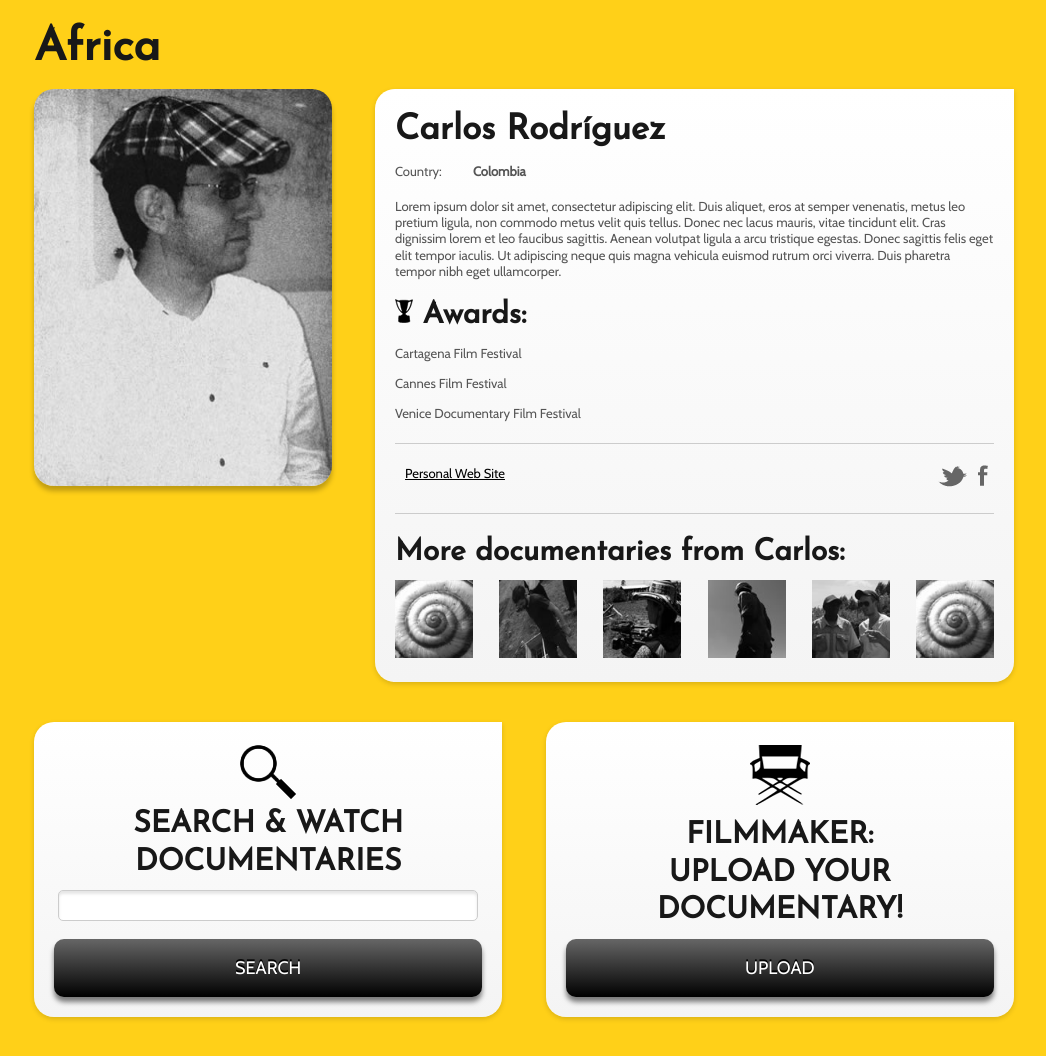
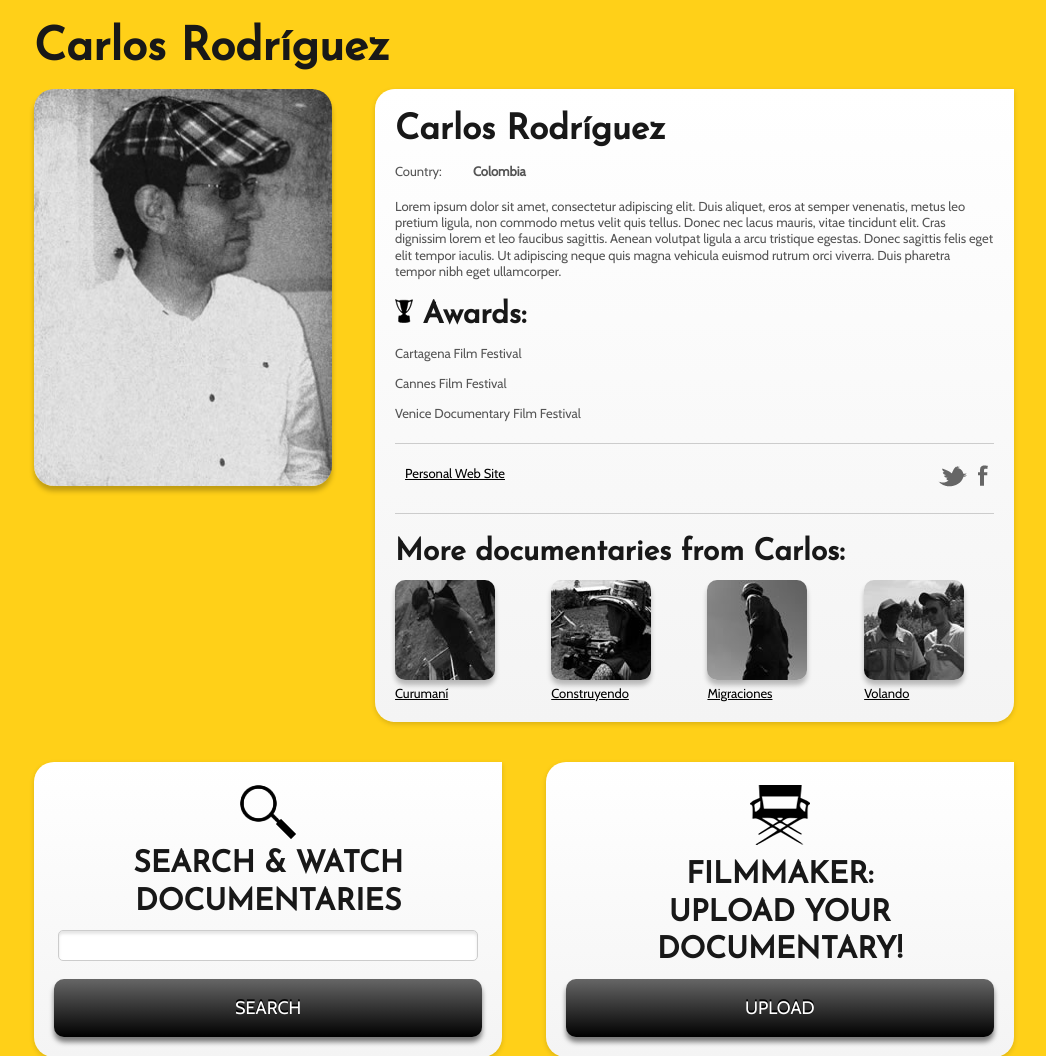
Before and after one commit to SWBogotaOrg/D-VU, a CakePHP app: the page made by app/View/Pages/director.ctp in a window 1280 px wide. Shown: the part 200-1256 px from the top of the page, without its empty margins (116-1162 px from the left). Run offline with PHP 8.4 and a stand-in for CakePHP, Linux system fonts and the light colour scheme; the template is opened without the code that fills it, so the values that code supplies are empty; some libraries are stand-ins or nearby versions.

Commit message:
Changes to the director page

```diff
--- a/app/View/Pages/director.ctp
+++ b/app/View/Pages/director.ctp
@@ -6,7 +6,7 @@ $this->set('title_for_layout', __('Hivou - Director', true));
 
 	    <div class="row">
                 <div class="twelve columns">
-                    <h1>Africa</h1>
+                    <h1>Carlos Rodríguez</h1>
                 </div>
             </div>
 
@@ -47,29 +47,24 @@ $this->set('title_for_layout', __('Hivou - Director', true));
                         <div class="row"><h3>More documentaries from Carlos:</h3></div>
 
                         <div class="row">
-                            <div class="two columns">
-                                <a href=""><img src="img/thumb1.jpg" alt="La danza del Caracol" title="La danza del Caracol" /></a>
+
+                            <div class="three columns">
+                                <a href=""><img src="img/thumb2.jpg" alt="Curumaní" title="Curumaní" class="thumbPhoto" /> Curumaní</a>
                             </div>
 
-                            <div class="two columns">
-                                <a href=""><img src="img/thumb2.jpg" alt="Curumaní" title="Curumaní" /></a>
+                            <div class="three columns">
+                               <a href=""><img src="img/thumb3.jpg" alt="Ají con papa" title="Construyendo" class="thumbPhoto"/> Construyendo</a>
                             </div>
 
-                            <div class="two columns">
-                               <a href=""><img src="img/thumb3.jpg" alt="Ají con papa" title="Ají con papa" /></a>
+                            <div class="three columns">
+                                <a href=""><img src="img/thumb4.jpg" alt="Migraciones" title="Migraciones" class="thumbPhoto"/> Migraciones</a>
                             </div>
 
-                            <div class="two columns">
-                                <a href=""><img src="img/thumb4.jpg" alt="Migraciones" title="Migraciones" /></a>
+                            <div class="three columns">
+                                <a href=""><img src="img/thumb5.jpg" alt="Volando" title="Volando" class="thumbPhoto" /> Volando</a>
                             </div>
 
-                            <div class="two columns">
-                                <a href=""><img src="img/thumb5.jpg" alt="Volando" title="Volando" /></a>
-                            </div>
 
-                            <div class="two columns">
-                                <a href=""><img src="img/thumb1.jpg" alt="" title="Ensayos" /></a>
-                            </div>
                     	</div>
                     </div>
 
--- a/app/webroot/css/app.css
+++ b/app/webroot/css/app.css
@@ -133,6 +133,11 @@ img.bigPhoto{
 	box-shadow: 0px 5px 5px rgba(0, 0, 0, .25);
 	margin-bottom: 20px;
 }
+img.thumbPhoto{
+	border-radius: 10px;
+	box-shadow: 0px 5px 5px rgba(0, 0, 0, .25);
+	clear: both;
+}
 
 /* Header & Footer */
 
```
